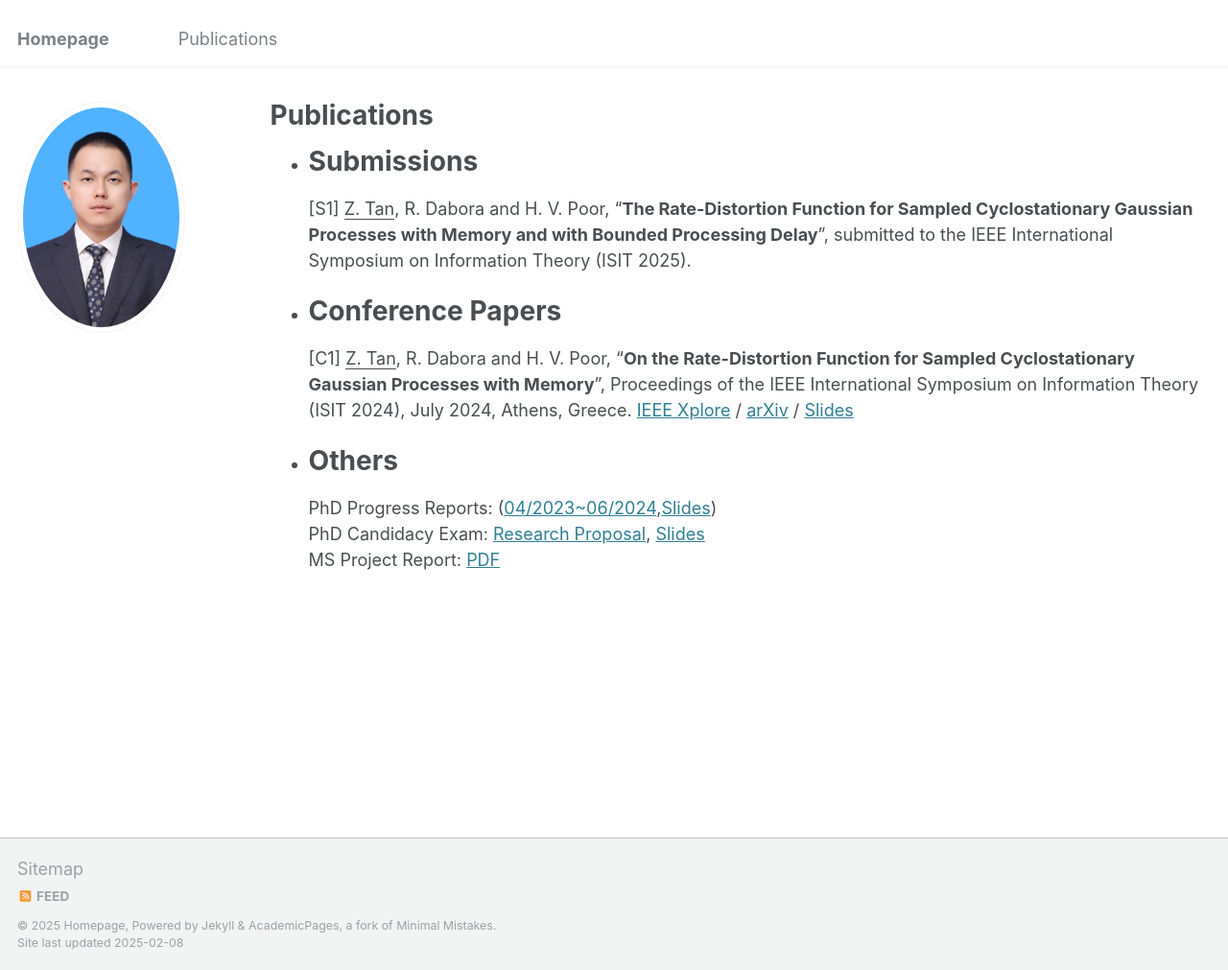
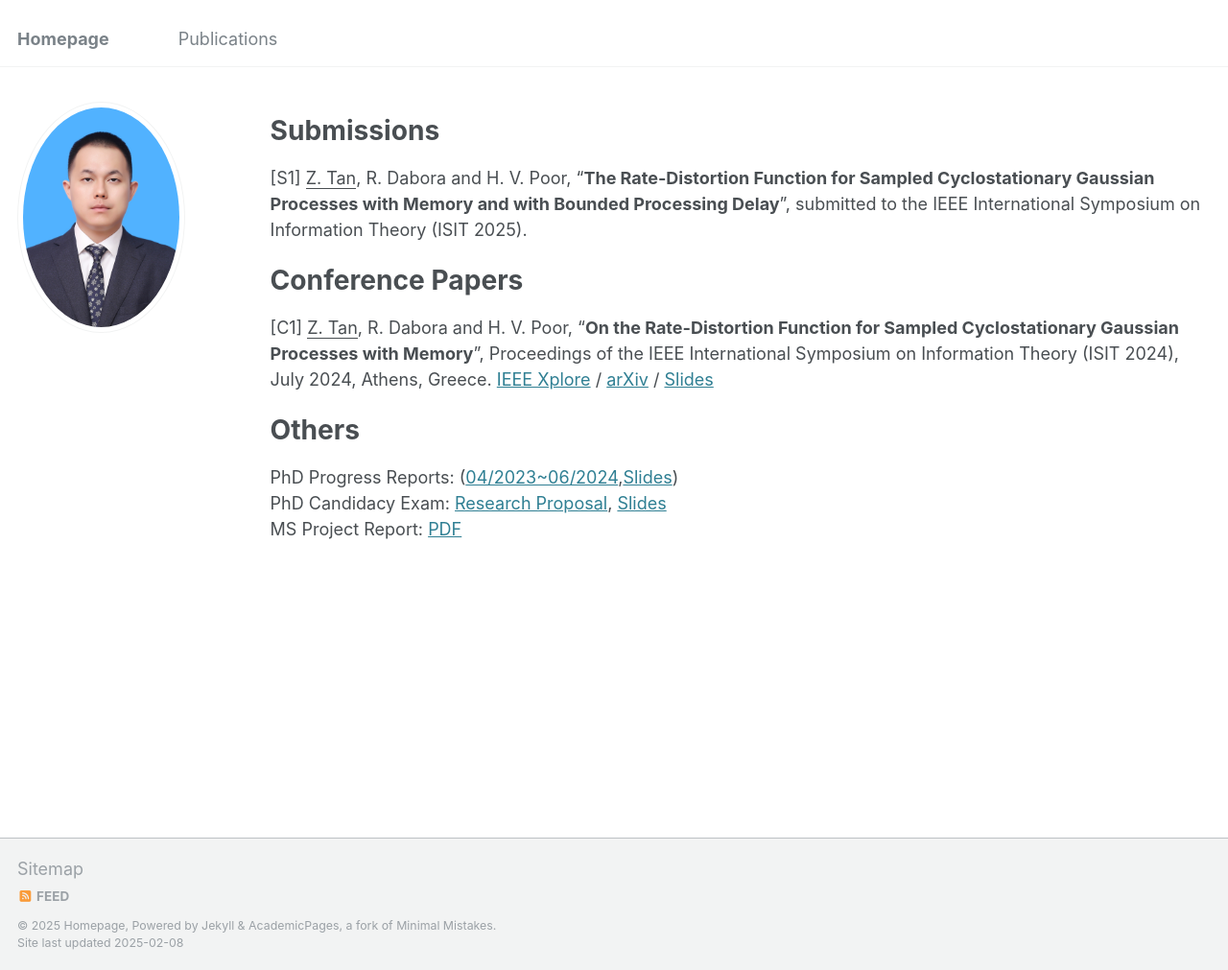
Before and after one commit to ZikunTan/zikuntan.github.io, a Jekyll site: the page built from _pages/publications.md, in a window 1280 px wide and 1011 px high. Shown: the whole window at 96% size. Built offline with Jekyll 4.4.1, drawn with Linux system fonts in a browser that asks for light colours.

Commit message:
Update publications.md

```diff
--- a/_pages/publications.md
+++ b/_pages/publications.md
@@ -1,16 +1,16 @@
 ---
 layout: archive
-title: "Publications"
+title: " "
 permalink: /publications/
 author_profile: true
 ---
-- <h1>Submissions</h1>
+<h1>Submissions</h1>
 [S1] <u>Z. Tan</u>, R. Dabora and H. V. Poor, "**The Rate-Distortion Function for Sampled Cyclostationary Gaussian Processes with Memory and with Bounded Processing Delay**", submitted to the IEEE International Symposium on Information Theory (ISIT 2025).
 
-- <h1>Conference Papers</h1>
+<h1>Conference Papers</h1>
 [C1] <u>Z. Tan</u>, R. Dabora and H. V. Poor, "**On the Rate-Distortion Function for Sampled Cyclostationary Gaussian Processes with Memory**", Proceedings of the IEEE International Symposium on Information Theory (ISIT 2024), July 2024, Athens, Greece. [IEEE Xplore](https://ieeexplore.ieee.org/document/10619113) / [arXiv](https://arxiv.org/abs/2405.11405) / [Slides](files/IEEE ISIT 2024 Presentation Slides.pdf)
 
-- <h1>Others</h1>
+<h1>Others</h1>
 PhD Progress Reports: ([04/2023~06/2024](files/PhD Progress Report - Apr. 2023 ~ Jun. 2024.pdf),[Slides](files/PhD Progress Presentation Slides - Apr. 2023 ~ Jun. 2024.pdf)) \
 PhD Candidacy Exam: [Research Proposal](files/PhD Research Proposal_Zikun Tan_850058454.pdf), [Slides](files/PhD Candidacy Exam Slides_Zikun Tan_850058454.pdf) \
 MS Project Report: [PDF](files/MS Project Report_Zikun Tan_3181702.pdf)
```
